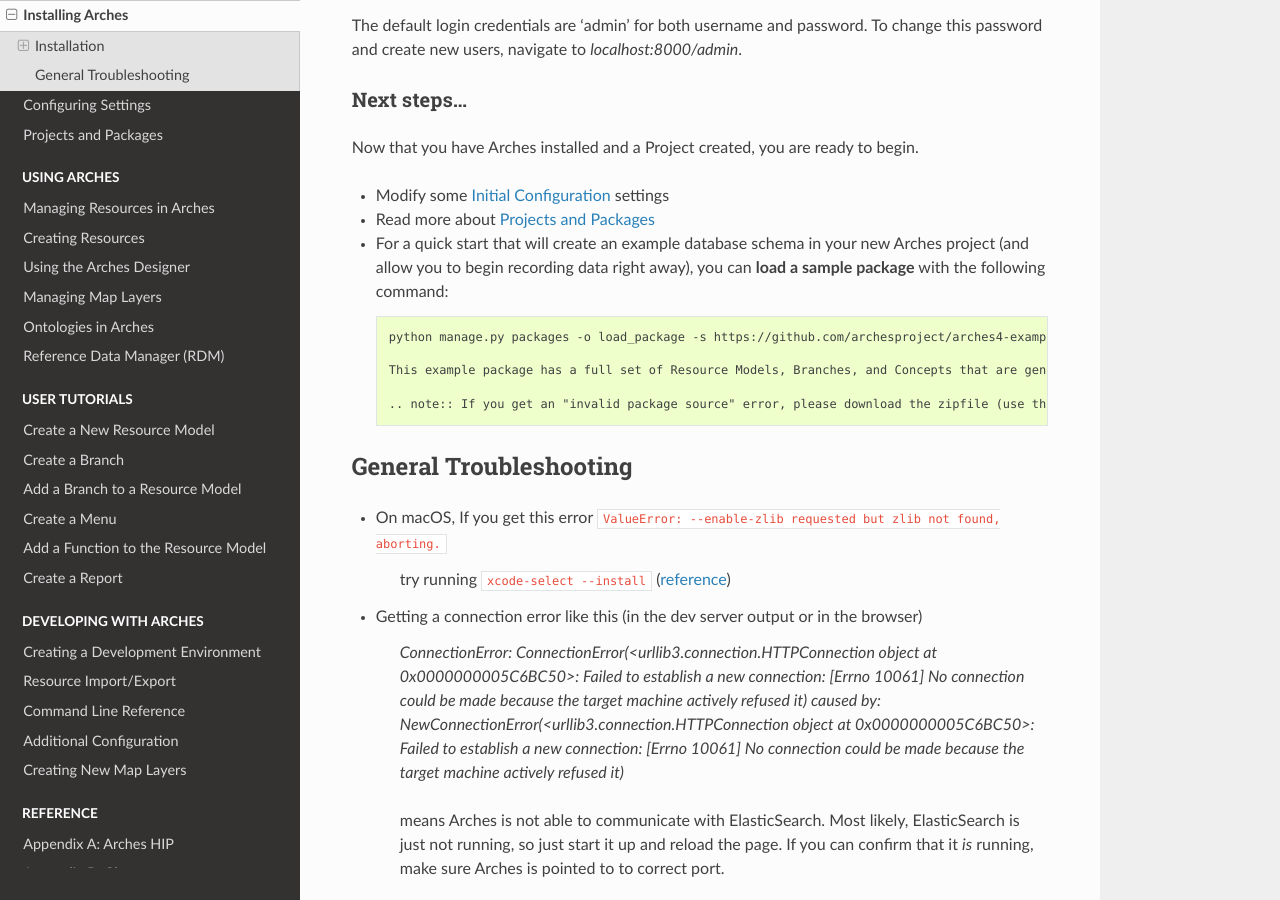
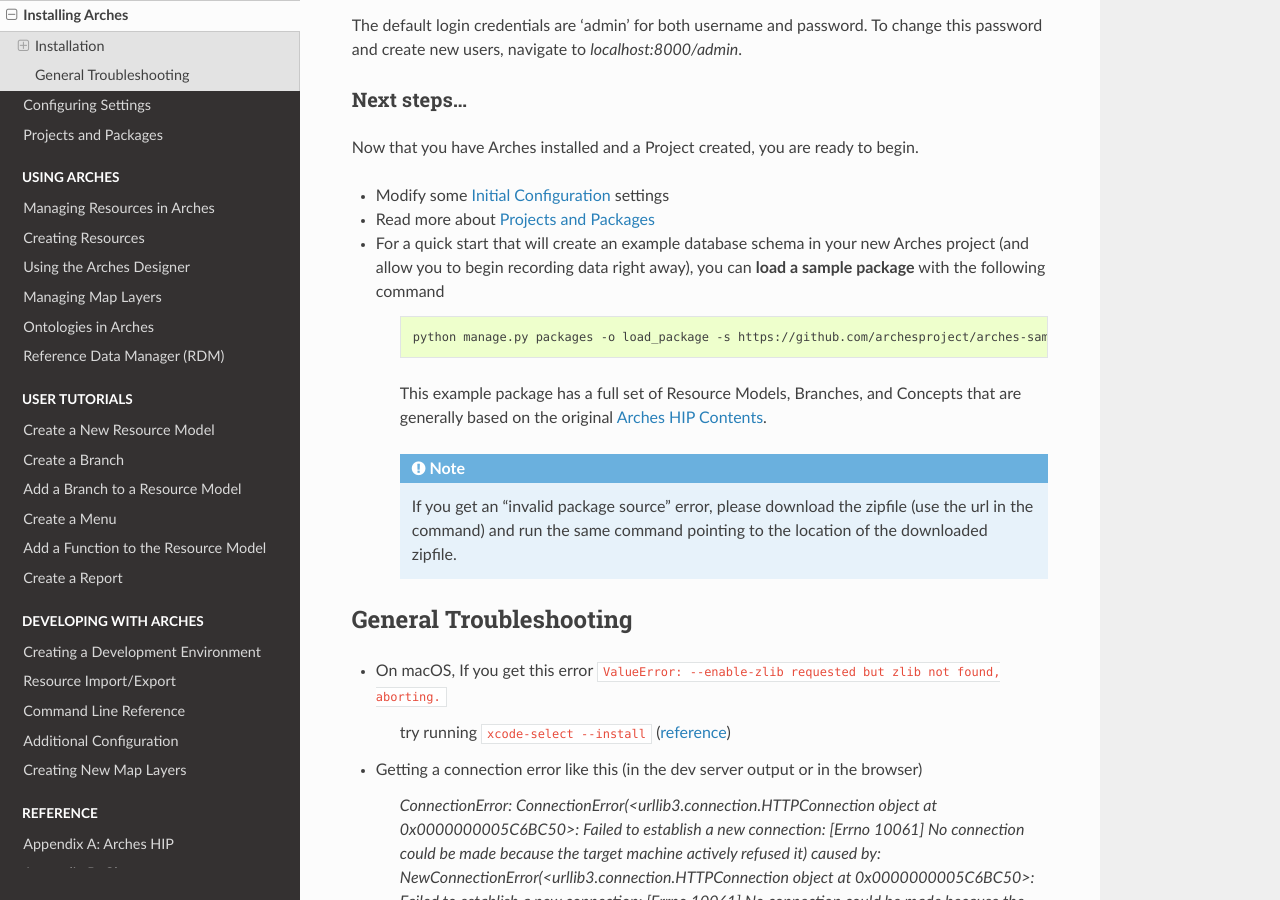
Before and after one commit to archesproject/arches-docs, a Sphinx documentation site: the page built from docs/installation.txt, in a window 1280 px wide and 900 px high, scrolled down 2943 px. Built offline with Sphinx 7.4.7 and the Read the Docs theme 2.0.0, drawn with Linux system fonts in a browser that asks for light colours; some of the changed lines change nothing that is shown.

Commit message:
fix formatting

```diff
--- a/docs/installation.txt
+++ b/docs/installation.txt
@@ -108,9 +108,11 @@
 
 * Read more about :doc:`Projects and Packages </projects-and-packages>`
 
-* For a quick start that will create an example database schema in your new Arches project (and allow you to begin recording data right away), you can **load a sample package** with the following command::
+* For a quick start that will create an example database schema in your new Arches project (and allow you to begin recording data right away), you can **load a sample package** with the following command
 
-    python manage.py packages -o load_package -s https://github.com/archesproject/arches4-example-pkg/archive/master.zip -db true
+    .. code:: bash
+
+        python manage.py packages -o load_package -s https://github.com/archesproject/arches-sample-data/archive/stable/4.1.x.zip -db true
 
     This example package has a full set of Resource Models, Branches, and Concepts that are generally based on the original :ref:`Arches HIP Contents`.
 
```
